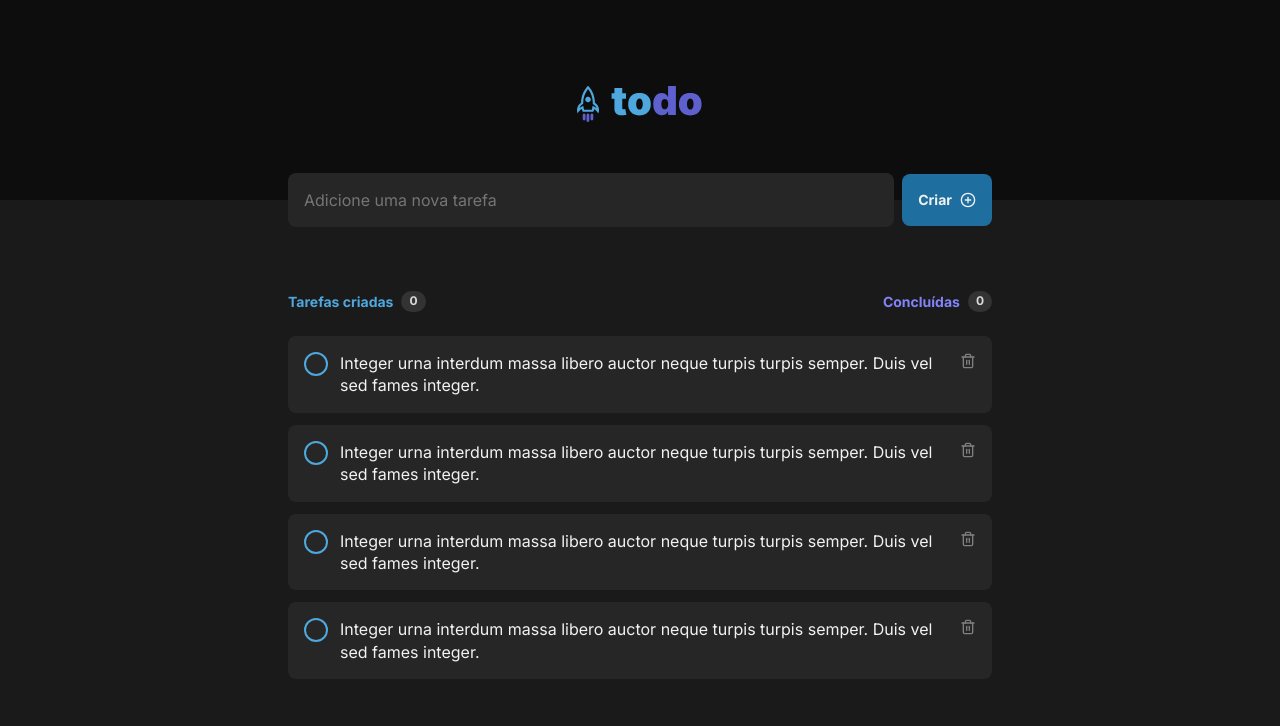
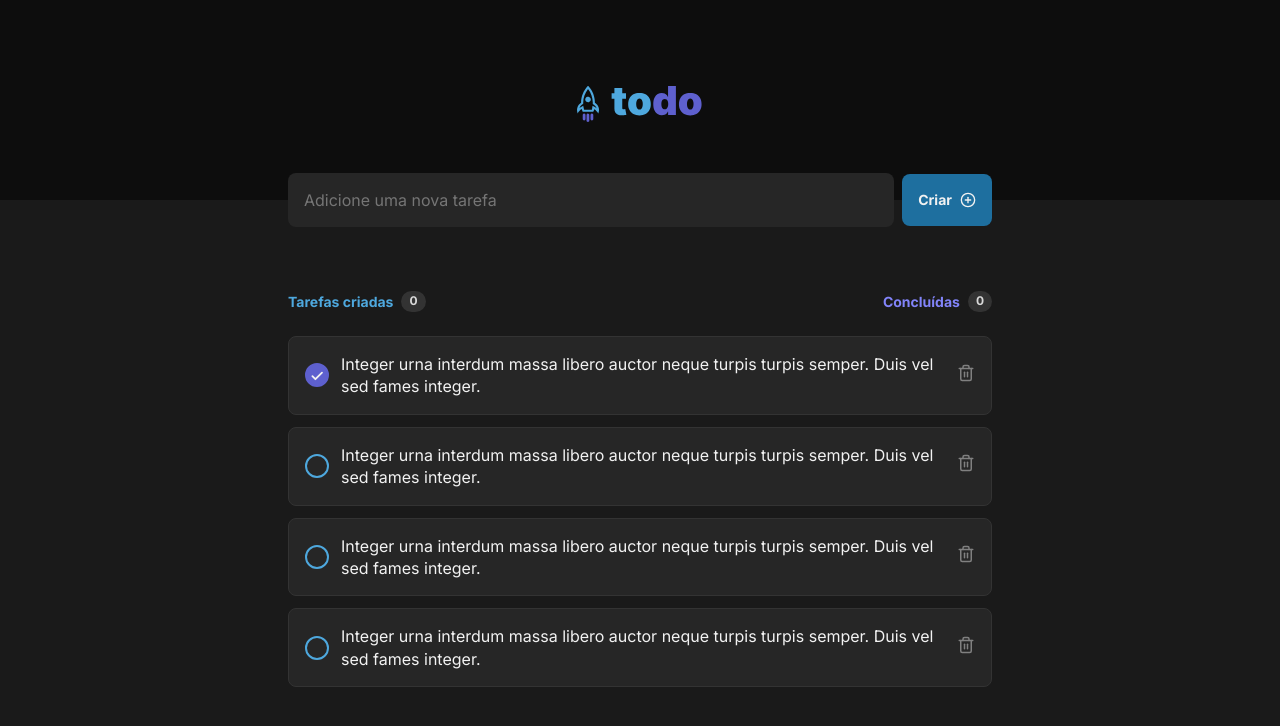
Before and after one commit to paulogarbo/ToDo-List, a React (Vite) app: page / in a window 1280 px wide. Both pictures are taken after a click on the checkbox 316 px from the left and 364 px from the top of the page. Shown: the top 726 px of the page. Built offline with nearby package versions, Linux system fonts and the light colour scheme.

Commit message:
finish css

```diff
--- a/package.json
+++ b/package.json
@@ -10,6 +10,7 @@
     "preview": "vite preview"
   },
   "dependencies": {
+    "@radix-ui/react-checkbox": "^1.0.4",
     "lucide": "^0.372.0",
     "lucide-react": "^0.372.0",
     "react": "^18.2.0",
--- a/src/components/tasks/Task.module.css
+++ b/src/components/tasks/Task.module.css
@@ -1,34 +1,79 @@
-.tasksWrapper {
+.container {
   background-color: var(--gray-500);
+  border: 1px solid var(--gray-400);
+
   border-radius: 8px;
-  padding: 1rem;
-
-  display: flex;
-  align-items: flex-start;
-  gap: 0.75rem;
-
   margin-top: 0.75rem;
 }
 
-.checkedTask {
-  background-color: transparent;
+.container div {
+  display: flex;
+  align-items: center;
+  justify-content: space-between;
+  gap: 0.75rem;
+
+  padding: 1rem;
+}
+
+.checkBox {
+  border-radius: 70%;
+  cursor: pointer;
   border: 2px solid var(--blue);
-  border-radius: 70%;
   padding: 0.625rem;
 
-  transition: color 0.2s, background-color 0.2s;
+  display: flex;
+  align-items: center;
+  justify-content: center;
+  background-color: transparent;
 }
 
-.checkedTask:hover {
+.checkBox span {
+  display: none;
+}
+
+.checkBox:hover {
   background-color: var(--blue-dark);
-  color: var(--blue-dark);
+}
+
+.checkedBox {
+  border-radius: 70%;
+  cursor: pointer;
+  border: 2px solid var(--purple-dark);
+  padding: 0.625rem;
+
+  display: flex;
+  align-items: center;
+  justify-content: center;
+  position: relative;
+
+  background-color: var(--purple-dark);
+}
+
+.checkedBox span{
+  position: absolute;
+}
+
+.checkedBox .vetor {
+  width: 0.9rem;
+  height: 0.9rem;
+  font-weight: 900;
+  margin-top: 0.1rem;
+  display: grid;
+  align-items: center;
+  height: 100%;
+  stroke-width: 3px;
+}
+
+.checkedBox:hover {
+  background-color: var(--purple);
 }
 
 .removeTask {
-  background: none;
   border: 0;
+  background-color: transparent;
   color: var(--gray-300);
 
+  cursor: pointer;
   transition: color 0.2s;
 }
 
--- a/src/components/tasks/Task.tsx
+++ b/src/components/tasks/Task.tsx
@@ -1,17 +1,34 @@
+import { useState } from 'react'
 import styles from './Task.module.css'
-import { Trash2 } from 'lucide-react'
+import { Trash2, Check, Bold } from 'lucide-react'
+import * as Checkbox from '@radix-ui/react-checkbox'
 
 export function Task() {
+  const [ checked, setChecked ] = useState(false)
+
+  function handleChangeChecked() {
+    if (checked) {
+      setChecked(false)
+      return
+    }
+    setChecked(true)
+  }
+
   return (
-    <div className={styles.tasksWrapper}>
-      <button className={styles.checkedTask}></button>
-      <p>
-        Integer urna interdum massa libero auctor neque turpis turpis semper.
-        Duis vel sed fames integer.
-      </p>
-      <button className={styles.removeTask}>
-        <Trash2 size={16}/>
-      </button>
-    </div>
+    <section className={styles.container}>
+      <div>
+        <Checkbox.Root className={checked ? styles.checkedBox : styles.checkBox} onClick={handleChangeChecked}>
+          <span>
+            <Check className={styles.vetor}/>
+          </span>
+        </Checkbox.Root>
+        <p>
+          Integer urna interdum massa libero auctor neque turpis turpis semper. Duis vel sed fames integer.
+        </p>
+        <button className={styles.removeTask}>
+          <Trash2 size={18}/>
+        </button>
+      </div>
+    </section>
   )
 }
```
Also changed, not shown: 1 other file (tests, documents, lock files or other folders).
